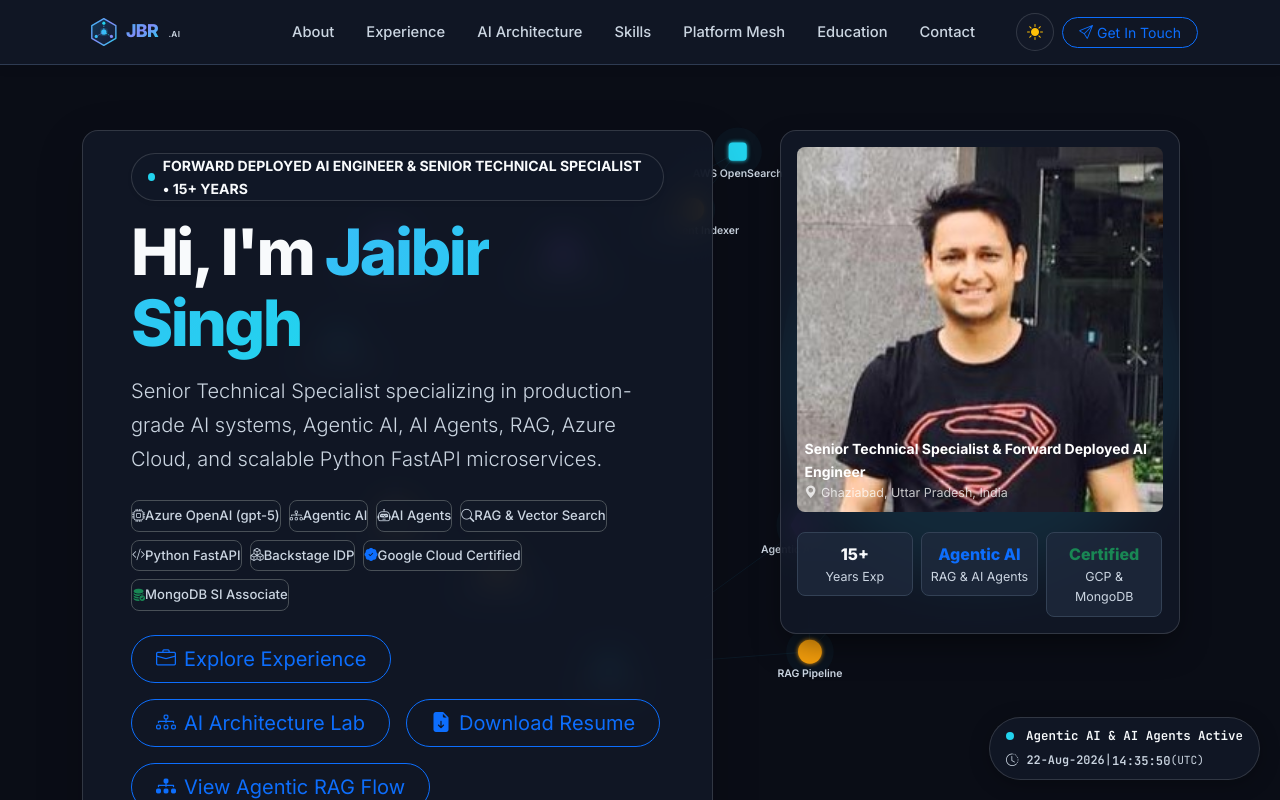
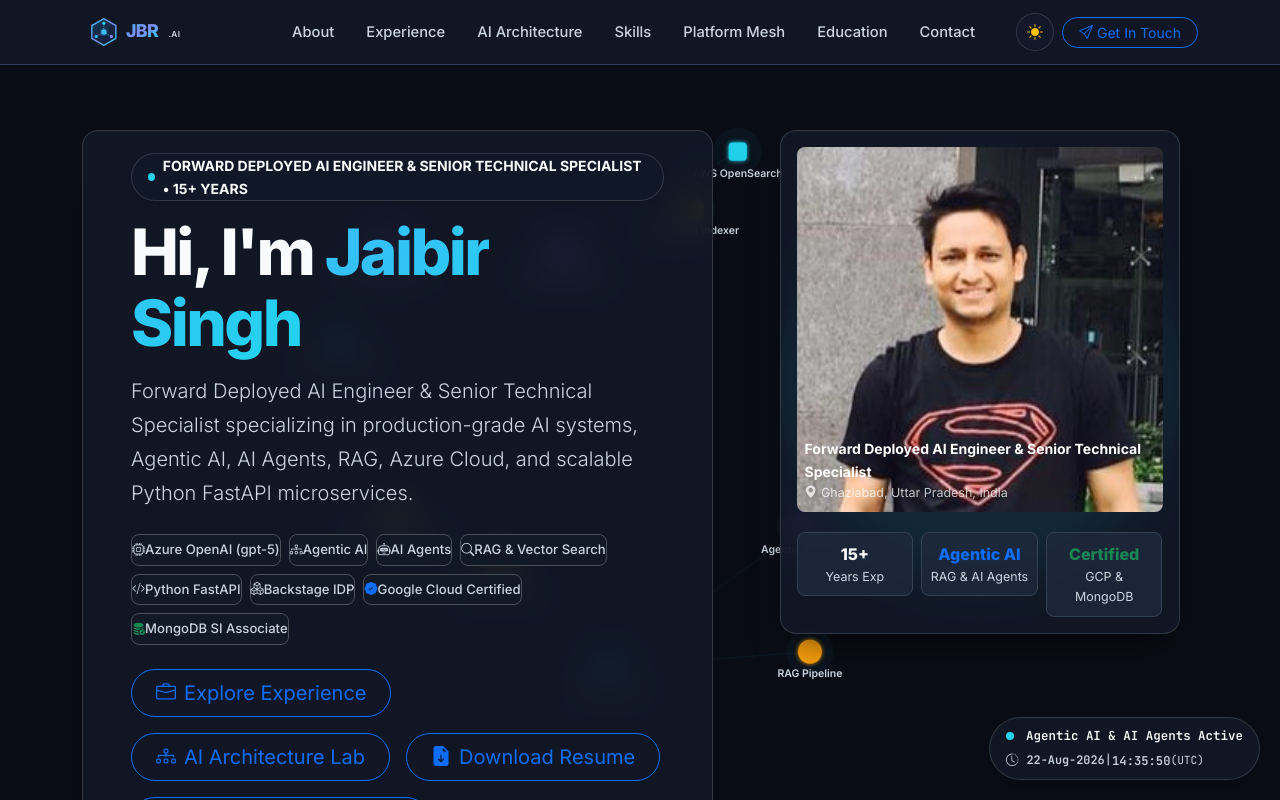
Before and after one commit to jbr2021/jbr2021.github.io, a React (Vite) app: page / in a window 1280 px wide. Both pictures are taken after a click on the link "View Personal Photo". Shown: the top 800 px of the page. Built offline with nearby package versions, Linux system fonts and the light colour scheme.

Commit message:
Update title and about text to start with Forward Deployed AI Engineer & Senior Technical Specialist
Co-authored-by: arena-agent <297053741+arena-agent@users.noreply.github.com>

```diff
--- a/index.html
+++ b/index.html
@@ -6,17 +6,17 @@
     <link rel="alternate icon" type="image/png" href="/favicon.png" />
     <link rel="apple-touch-icon" href="/apple-touch-icon.png" />
     <meta name="viewport" content="width=device-width, initial-scale=1.0" />
-    <meta name="description" content="Jaibir Singh — Senior Technical Specialist & AI Engineer specializing in Generative AI, Agentic AI, AI Agents, RAG, Azure AI, and Python FastAPI microservices." />
-    <meta name="keywords" content="Jaibir Singh, JBR, AI Engineer, Senior Technical Specialist, Generative AI, Azure OpenAI, Python, FastAPI, RAG, LLMs, Agentic AI, AI Agents, Multi-Agent Systems, Backstage" />
+    <meta name="description" content="Jaibir Singh — Forward Deployed AI Engineer & Senior Technical Specialist specializing in Generative AI, Agentic AI, AI Agents, RAG, Azure AI, and Python FastAPI microservices." />
+    <meta name="keywords" content="Jaibir Singh, JBR, Forward Deployed AI Engineer, AI Engineer, Senior Technical Specialist, Generative AI, Azure OpenAI, Python, FastAPI, RAG, LLMs, Agentic AI, AI Agents, Multi-Agent Systems, Backstage" />
     <meta name="author" content="Jaibir Singh" />
 
     <!-- Open Graph Meta Tags -->
-    <meta property="og:title" content="Jaibir Singh | AI Engineer & Senior Technical Specialist" />
-    <meta property="og:description" content="Senior Technical Specialist specializing in production-grade AI systems, Agentic AI, AI Agents, RAG, Azure Cloud, and scalable Python microservices." />
+    <meta property="og:title" content="Jaibir Singh | Forward Deployed AI Engineer & Senior Technical Specialist" />
+    <meta property="og:description" content="Forward Deployed AI Engineer & Senior Technical Specialist specializing in production-grade AI systems, Agentic AI, AI Agents, RAG, Azure Cloud, and scalable Python microservices." />
     <meta property="og:type" content="website" />
     <meta property="og:url" content="https://jbr2021.github.io/jbr2021.github.io/" />
 
-    <title>Jaibir Singh | AI Engineer &amp; Senior Technical Specialist</title>
+    <title>Jaibir Singh | Forward Deployed AI Engineer &amp; Senior Technical Specialist</title>
   </head>
   <body>
     <div id="root"></div>
--- a/src/components/About.jsx
+++ b/src/components/About.jsx
@@ -17,7 +17,7 @@ const About = ({ profile }) => {
         {/* Glass Section Header */}
         <div className="text-center mb-5">
           <div className="section-header card border-0 glass-card p-4 rounded-4 shadow-sm mx-auto">
-            <div className="badge-pill mb-2">Technical Specialist Background</div>
+            <div className="badge-pill mb-2">Forward Deployed AI Engineer Background</div>
             <h2 className="section-title text-body">About Me</h2>
             <p className="section-subtitle text-body-secondary mb-0">
               Bridging complex cloud infrastructure with cutting-edge artificial intelligence and enterprise engineering.
@@ -59,7 +59,7 @@ const About = ({ profile }) => {
             <div className="bio-content card border-0 glass-card p-4 p-md-5 rounded-4 shadow-sm">
               <h3 className="h4 fw-bold mb-3 d-flex align-items-center gap-2 text-body">
                 <i className="bi bi-person-badge text-primary"></i>
-                {personal.title || "Senior Technical Specialist & Forward Deployed AI Engineer"}
+                {personal.title || "Forward Deployed AI Engineer & Senior Technical Specialist"}
               </h3>
 
               <p className="bio-text lead-sm text-body-secondary mb-4 style-leading">
@@ -72,7 +72,7 @@ const About = ({ profile }) => {
                   <i className="bi bi-briefcase text-primary fs-5"></i>
                   <div>
                     <span className="text-muted small d-block">Profession</span>
-                    <strong className="small text-body">{personal.title || "Senior Technical Specialist & Forward Deployed AI Engineer"}</strong>
+                    <strong className="small text-body">{personal.title || "Forward Deployed AI Engineer & Senior Technical Specialist"}</strong>
                   </div>
                 </div>
 
@@ -174,7 +174,7 @@ const About = ({ profile }) => {
           <div className="modal-dialog modal-dialog-centered modal-lg" onClick={(e) => e.stopPropagation()}>
             <div className="modal-content bg-dark text-white border-secondary rounded-4 overflow-hidden">
               <div className="modal-header border-secondary py-2">
-                <h5 className="modal-title h6 fw-bold">{personal.name || "Jaibir Singh"} — {personal.title || "Senior Technical Specialist & Forward Deployed AI Engineer"}</h5>
+                <h5 className="modal-title h6 fw-bold">{personal.name || "Jaibir Singh"} — {personal.title || "Forward Deployed AI Engineer & Senior Technical Specialist"}</h5>
                 <button type="button" className="btn-close btn-close-white" onClick={() => setPhotoModal(false)}></button>
               </div>
               <div className="modal-body p-0 text-center">
--- a/src/components/Footer.jsx
+++ b/src/components/Footer.jsx
@@ -15,7 +15,7 @@ const Footer = ({ profile }) => {
               <JBRLogo width={140} height={36} />
             </div>
             <p className="small text-muted mb-0 style-leading" style={{ maxWidth: '400px' }}>
-              {personal.name} — Senior Technical Specialist specializing in Generative AI, Agentic AI, AI Agents, RAG, Azure, and Python FastAPI microservices.
+              {personal.name} — Forward Deployed AI Engineer &amp; Senior Technical Specialist specializing in Generative AI, Agentic AI, AI Agents, RAG, Azure, and Python FastAPI microservices.
             </p>
           </div>
 
--- a/src/components/Hero.jsx
+++ b/src/components/Hero.jsx
@@ -60,7 +60,7 @@ const Hero = ({ profile }) => {
 
               <p className="hero-subtitle lead mb-4 text-body-secondary style-leading">
                 {personal.tagline ||
-                  "Senior Technical Specialist with deep expertise in building production-grade AI systems — Generative AI, Agentic AI, AI Agents, RAG, Azure, and Python."
+                  "Forward Deployed AI Engineer & Senior Technical Specialist with deep expertise in building production-grade AI systems — Generative AI, Agentic AI, AI Agents, RAG, Azure, and Python."
                 }
               </p>
 
@@ -120,7 +120,7 @@ const Hero = ({ profile }) => {
                       loading="eager"
                     />
                     <div className="profile-overlay-badge position-absolute bottom-0 start-0 end-0 p-2 text-start bg-gradient-dark text-white">
-                      <div className="fw-bold small">{personal.title || "Senior Technical Specialist & Forward Deployed AI Engineer"}</div>
+                      <div className="fw-bold small">{personal.title || "Forward Deployed AI Engineer & Senior Technical Specialist"}</div>
                       <div className="x-small opacity-75"><i className="bi bi-geo-alt-fill me-1"></i>{personal.location || "Noida / Delhi NCR, India"}</div>
                     </div>
                   </div>
--- a/src/data/profile.json
+++ b/src/data/profile.json
@@ -3,7 +3,7 @@
     "name": "Jaibir Singh",
     "initials": "JBR",
     "usePersonalPhoto": false,
-    "title": "Senior Technical Specialist & Forward Deployed AI Engineer",
+    "title": "Forward Deployed AI Engineer & Senior Technical Specialist",
     "experienceStartDate": "2011-06-01",
     "email": "contact2jaibir@gmail.com",
     "phone": "9999624552",
@@ -13,7 +13,7 @@
     "website": "jbr2021.github.io",
     "freelance": "Not Available",
     "certifications": "Google Cloud PCD & MongoDB SI Associate",
-    "tagline": "Senior Technical Specialist specializing in production-grade AI systems, Agentic AI, AI Agents, RAG, Azure Cloud, and scalable Python FastAPI microservices.",
+    "tagline": "Forward Deployed AI Engineer & Senior Technical Specialist specializing in production-grade AI systems, Agentic AI, AI Agents, RAG, Azure Cloud, and scalable Python FastAPI microservices.",
     "social": {
       "github": "https://github.com/jbr2021",
       "linkedin": "#",
@@ -35,7 +35,7 @@
       "background": "/assets/img/backgroud-clouds-1.jpg"
     }
   },
-  "summary": "Greetings! I am a Senior Technical Specialist with {{yearsOfExperience}} years of experience delivering web, mobile, business intelligence, and production-grade AI solutions. Proficient in Python, Generative AI, Agentic AI, AI Agents, .NET Core, Angular, React.js, ASP.NET MVC, Android Studio, and SQL/NoSQL databases (MS SQL, MySQL, PostgreSQL, MongoDB, Azure CosmosDB). Highly experienced in Azure cloud services (Web Apps, Functions, Service Bus, AI Search, SQL, API Gateway, VM Automation, Blob Storage, SendGrid), DevOps practices, Docker and Kubernetes. Certified as a Google Cloud Professional Cloud Developer and MongoDB SI Associate.",
+  "summary": "Greetings! I am a Forward Deployed AI Engineer & Senior Technical Specialist with {{yearsOfExperience}} years of experience delivering web, mobile, business intelligence, and production-grade AI solutions. Proficient in Python, Generative AI, Agentic AI, AI Agents, .NET Core, Angular, React.js, ASP.NET MVC, Android Studio, and SQL/NoSQL databases (MS SQL, MySQL, PostgreSQL, MongoDB, Azure CosmosDB). Highly experienced in Azure cloud services (Web Apps, Functions, Service Bus, AI Search, SQL, API Gateway, VM Automation, Blob Storage, SendGrid), DevOps practices, Docker and Kubernetes. Certified as a Google Cloud Professional Cloud Developer and MongoDB SI Associate.",
   "highlights": [
     {
       "title": "Generative AI & LLMs",
```
Also changed, not shown: 1 other file (tests, documents, lock files or other folders).
